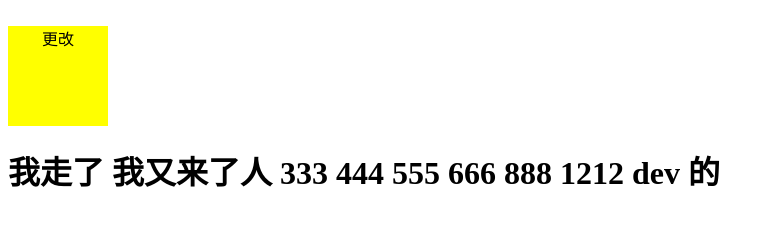
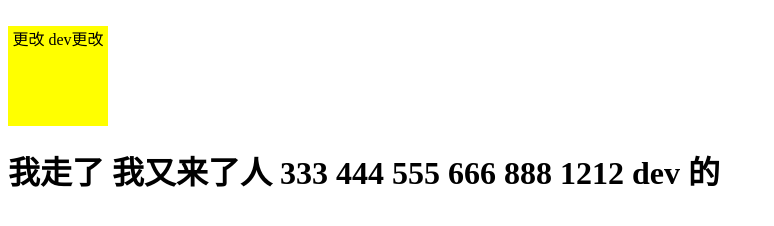
Before and after one commit to Ruanyang2015/MyProject, a plain HTML site: page index.html in a window 1280 px wide. Shown: the whole page, without its empty margins (0-774 px from the left). Drawn offline with Linux system fonts and the light colour scheme.

Commit message:
dev 更改

```diff
--- a/index.html
+++ b/index.html
@@ -10,6 +10,8 @@
 
 <div style="background-color:yellow;text-align:center;width:100px;height: 100px;">
 	更改
+
+	dev更改
 </div>
 <h1>
 	我走了
```
